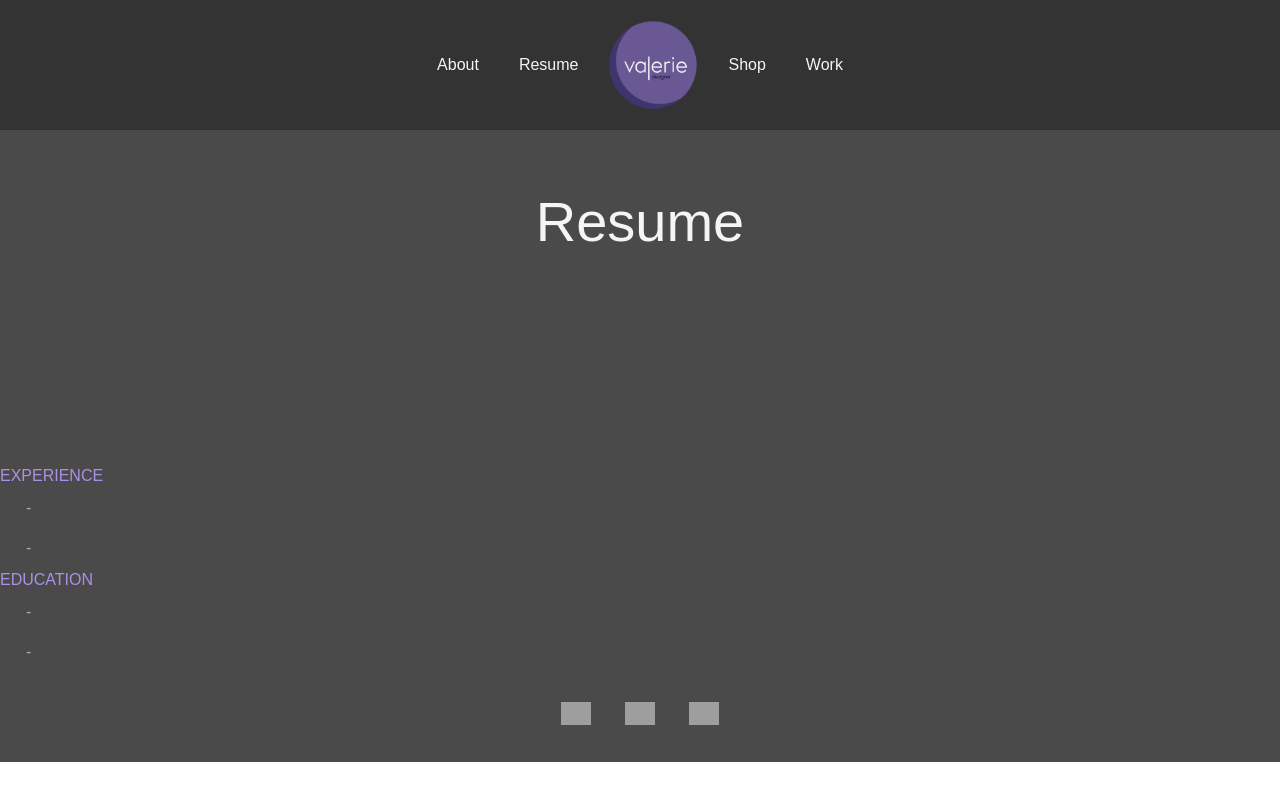
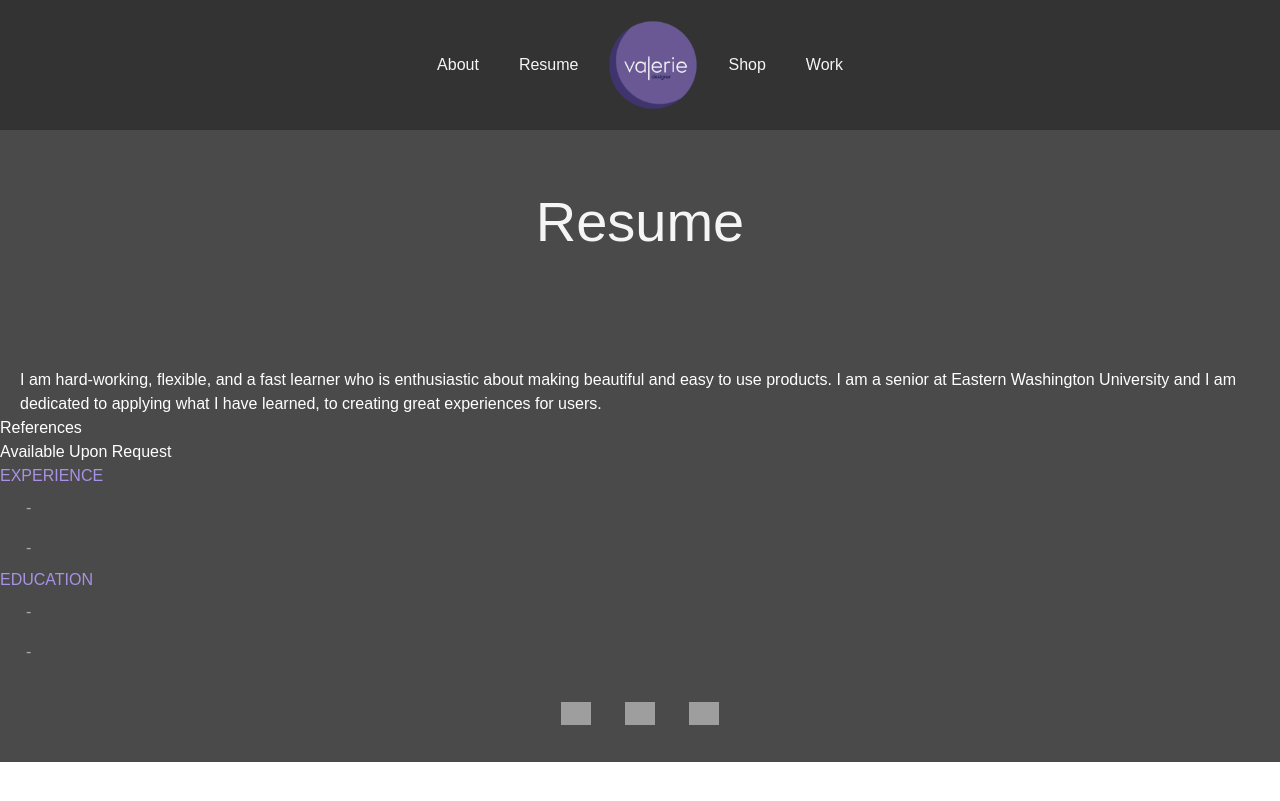
Before and after one commit to vlandguth/valdoes.work, a Jekyll site: the page built from resume.markdown, in a window 1280 px wide. Shown: the top 801 px of the page. Built offline with Jekyll 4.4.1, drawn with Linux system fonts in a browser that asks for light colours; grey boxes are pictures that could not be loaded.

Commit message:
white body text

```diff
--- a/assets/css/styles.css
+++ b/assets/css/styles.css
@@ -1,6 +1,7 @@
 body {
     font-family: europa, 'Montserrat', sans-serif;
     background-color: #4A4A4A;
+    color:white;
   }
 
   /* Header */
@@ -161,7 +162,7 @@ body {
 
   /* Resume */
 
-  .resume p a{
+  p a{
     color:#A992E5;
   }
 
```
